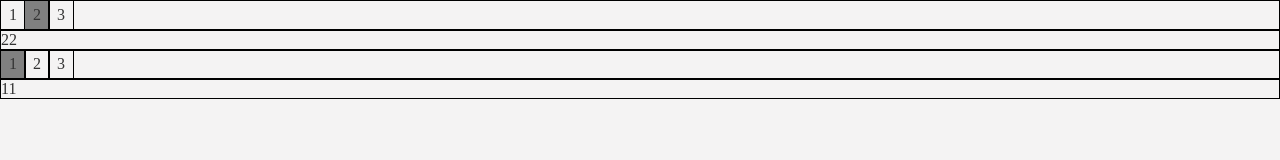
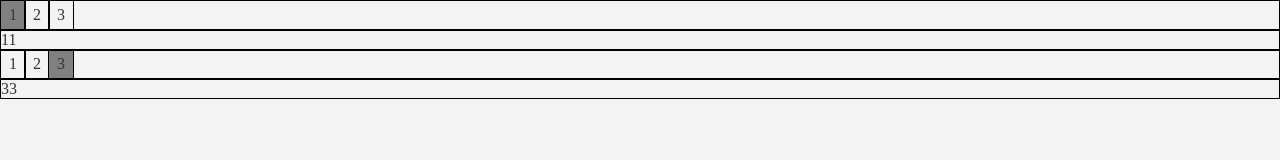
Before and after one commit to mokunshao/hopeful, a website built with webpack: page docs-src/index.html in a window 1280 px wide. Built offline with nearby package versions, Linux system fonts and the light colour scheme.

Commit message:
重构 tabs

```diff
--- a/docs-src/example.js
+++ b/docs-src/example.js
@@ -1,12 +1,13 @@
 import './example.scss';
 import { Tabs } from '../src/index';
 
-function callback(value) {
-  console.log(value);
-}
+// function callback(value) {
+//   console.log(value);
+// }
 
 const tabs = new Tabs('#tabs1');
-const tabs2 = new Tabs('#tabs2', callback);
+// const tabs2 = new Tabs('#tabs2', callback);
+const tabs2 = new Tabs('#tabs2', 2);
 
 tabs.init();
 tabs2.init();
--- a/docs-src/index.html
+++ b/docs-src/index.html
@@ -13,12 +13,12 @@
     <div id="tabs1" class="tabs">
       <div class="tabs-head">
         <div class="tab">1</div>
-        <div class="tab active">2</div>
+        <div class="tab">2</div>
         <div class="tab">3</div>
       </div>
       <div class="tabs-body">
         <div class="pane">11</div>
-        <div class="pane active">22</div>
+        <div class="pane">22</div>
         <div class="pane">33</div>
       </div>
     </div>
--- a/src/js/Tabs.js
+++ b/src/js/Tabs.js
@@ -1,48 +1,34 @@
-export function Tabs(id, callback) {
+export function Tabs(id, index) {
   this.element = document.querySelector(id);
-  [this.head] = this.element.querySelectorAll('.tabs-head');
+  this.head = this.element.querySelector('.tabs-head');
   this.tabs = this.element.querySelectorAll('.tabs-head .tab');
   this.panes = this.element.querySelectorAll('.tabs-body .pane');
-  this.index = 0;
-  this.getInitTabIndex();
-  this.changeTab(this.index);
-  this.callback = callback;
+  this.current = index || 0;
 }
 
-Tabs.prototype.getInitTabIndex = function () {
-  Array.prototype.forEach.call(this.tabs, (item) => {
-    if (item.classList.contains('active')) {
-      this.index = Array.prototype.indexOf.call(this.tabs, item);
+
+Tabs.prototype.bindEvent = function () {
+  this.head.addEventListener('click', (e) => {
+    const index = Array.prototype.indexOf.call(this.tabs, e.target);
+    if (index !== -1) {
+      this.active(index);
     }
   });
 };
 
-Tabs.prototype.bindEvent = function () {
-  this.head.addEventListener('click', (e) => {
-    if (this.callback) this.callback(e.target);
-    const index = Array.prototype.indexOf.call(this.tabs, e.target);
-    if (index !== -1) {
-      this.changeTab(index);
-    }
-  });
-};
-
-Tabs.prototype.changeTab = function (index) {
-  if (this.index !== index) {
-    this.tabs[this.index].classList.remove('active');
-    this.panes[this.index].classList.remove('active');
-    this.index = index;
+Tabs.prototype.active = function (index) {
+  this.tabs[this.current].classList.remove('active');
+  this.panes[this.current].classList.remove('active');
+  if (typeof index === 'number') {
+    this.tabs[index].classList.add('active');
+    this.panes[index].classList.add('active');
+    this.current = index;
   }
-  this.tabs[this.index].classList.add('active');
-  this.panes[this.index].classList.add('active');
 };
 
 Tabs.prototype.init = function () {
+  this.active(this.current);
   this.bindEvent();
 };
 
-Tabs.prototype.active = function (index) {
-  console.log(index);
-};
-
 export default Tabs;
```
